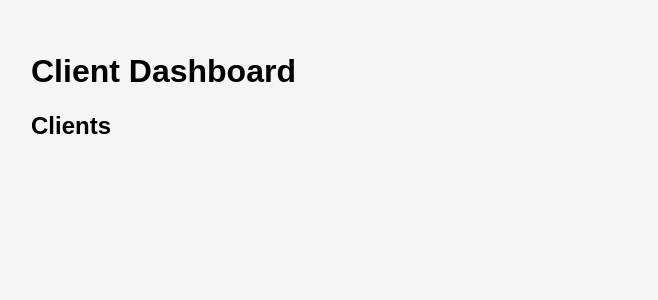
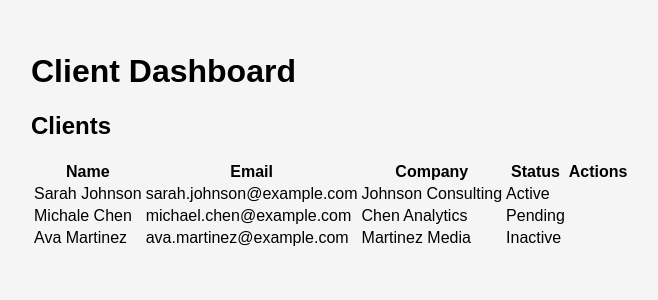
Before and after one commit to FixedBits/client-dashboard, a React (Vite) app: page / in a window 1280 px wide. Shown: the top 300 px of the page, without its empty margins (159-817 px from the left). Built offline with nearby package versions, Linux system fonts and the light colour scheme.

Commit message:
Implement table structure

```diff
--- a/src/components/ClientForm.jsx
+++ b/src/components/ClientForm.jsx
@@ -1,3 +1,5 @@
+import React from "react";
+
 function ClientForm() {
   return (
     <form>
--- a/src/components/ClientRow.jsx
+++ b/src/components/ClientRow.jsx
@@ -1,11 +1,13 @@
-function ClientRow() {
+import React from "react";
+
+function ClientRow({ name, email, company, status, actions }) {
   return (
     <tr>
-      <td>Client Name</td>
-      <td>Email</td>
-      <td>Company</td>
-      <td>Status</td>
-      <td>Actions</td>
+      <td>{name}</td>
+      <td>{email}</td>
+      <td>{company}</td>
+      <td>{status}</td>
+      <td>{actions}</td>
     </tr>
   );
 }
--- a/src/components/ClientTable.jsx
+++ b/src/components/ClientTable.jsx
@@ -1,7 +1,28 @@
+import React from "react";
+import ClientRow from "./ClientRow";
+import { initialClients } from "../data/clients";
+
 function ClientTable() {
   return (
     <div>
       <h2>Clients</h2>
+      <table>
+        <thead>
+          <tr>
+            <th>Name</th>
+            <th>Email</th>
+            <th>Company</th>
+            <th>Status</th>
+            <th>Actions</th>
+          </tr>
+        </thead>
+
+        <tbody>
+          {initialClients.map((client) => (
+            <ClientRow key={client.id} name={client.name} email={client.email} company={client.company} status={client.status} actions={client.actions} />
+          ))}
+        </tbody>
+      </table>
     </div>
   );
 }
--- a/src/data/clients.js
+++ b/src/data/clients.js
@@ -5,6 +5,7 @@ export const initialClients = [
     email: "sarah.johnson@example.com",
     company: "Johnson Consulting",
     status: "Active",
+    actions: "",
   },
   {
     id: 2,
@@ -12,6 +13,7 @@ export const initialClients = [
     email: "michael.chen@example.com",
     company: "Chen Analytics",
     status: "Pending",
+    actions: "",
   },
   {
     id: 3,
@@ -19,5 +21,6 @@ export const initialClients = [
     email: "ava.martinez@example.com",
     company: "Martinez Media",
     status: "Inactive",
+    actions: "",
   },
 ];
```
